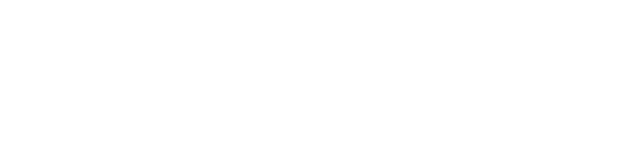
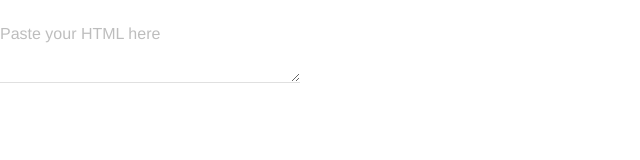
Before and after one commit to generic-github-user/Web-Page-in-URL, a plain HTML site: page src/index.html in a window 1280 px wide. Shown: the whole page, without its empty margins (0-640 px from the left). Drawn offline with nearby package versions, Linux system fonts and the light colour scheme.

Commit message:
Add input text field

```diff
--- a/src/index.html
+++ b/src/index.html
@@ -11,6 +11,10 @@
 </head>
 
 <body>
+      <div class="mdl-textfield mdl-js-textfield">
+            <textarea class="mdl-textfield__input" type="text" rows="3" id="input"></textarea>
+            <label class="mdl-textfield__label" for="input">Paste your HTML here</label>
+      </div>
       <script defer src="https://code.getmdl.io/1.3.0/material.min.js"></script>
       <script type="text/javascript" src="./default.js"></script>
       <script type="text/javascript" src="./script.js"></script>
```
